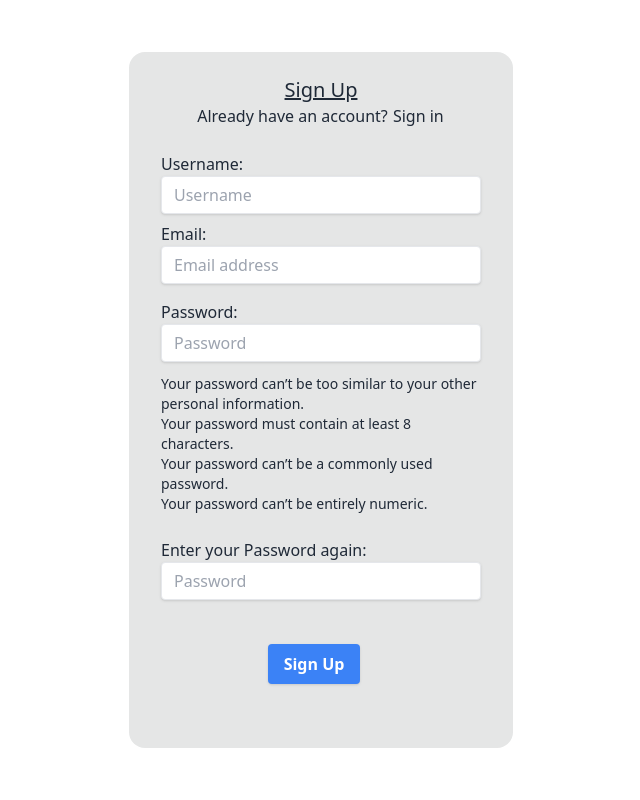
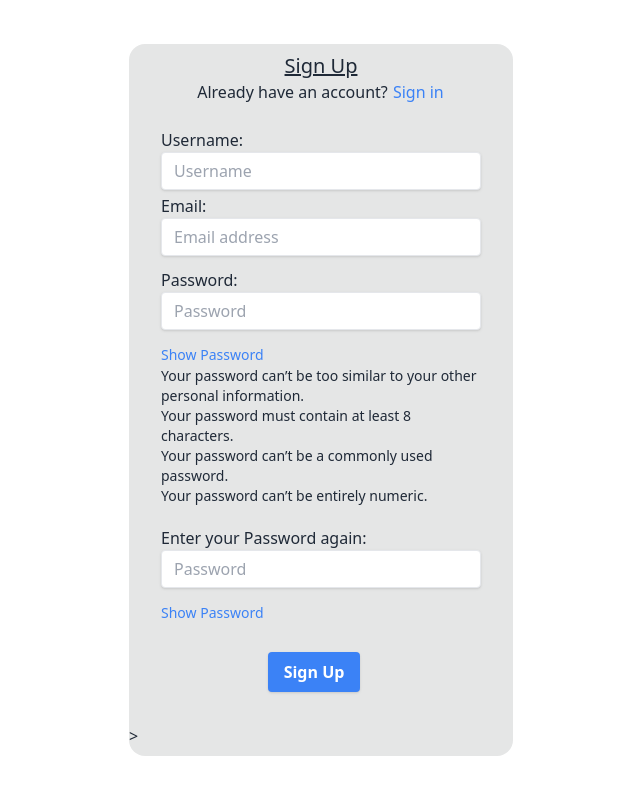
Before and after one commit to PepperJam-Loser/TCG-Binder, a Django app: page /accounts/signup/ in a window 1280 px wide. Shown: the part 64-864 px from the top of the page, without its empty margins (319-959 px from the left). Run offline with Django 5.2, Linux system fonts and the light colour scheme; some libraries are stand-ins or nearby versions.

Commit message:
Password Scripts for Sign In/Up

```diff
--- a/core/templates/account/signup.html
+++ b/core/templates/account/signup.html
@@ -7,28 +7,28 @@
 
 <h1 class="text-xl text-center underline">Sign Up</h1>
 
-<p class="text-center">Already have an account? <a href="/accounts/login/" class="btn-ghost">Sign in</a></p>
+<p class="text-center">Already have an account? <a href="/accounts/login/" class="btn-ghost text-blue-500">Sign in</a></p>
 
-<form method="post" action="/accounts/signup/" class="rounded px-8 pt-6 pb-8 mb-2">
+<form method="post" action="/accounts/signup/" class="rounded px-8 pt-6 pb-8 mb-0">
     {% csrf_token %}
 
-    <p>
-    <div class="mb-2">
+    <div class="mb-1">
         <label for="id_username">Username:</label>
         <input type="text" name="username" placeholder="Username" autocomplete="username" minlength="1" maxlength="150" required id="id_username"
         class="shadow appearance-none border rounded w-full py-2 px-3 leading-tight focus:outline-none focus:shadow-outline">
-    </div></p>
+    </div>
 
-    <p><div class="mb-4">
+    <div class="mb-3">
         <label for="id_email">Email:</label>
         <input type="email" name="email" placeholder="Email address" autocomplete="email" maxlength="320" required id="id_email" class="shadow appearance-none border rounded w-full py-2 px-3
         leading-tight focus:outline-none focus:shadow-outline">
-    </div></p>
+    </div>
 
-    <p><div class="mb-6">
+    <div class="mb-5">
         <label for="id_password1">Password:</label>
         <input type="password" name="password1" placeholder="Password" autocomplete="new-password" required aria-describedby="id_password1_helptext" id="id_password1"
         class="shadow appearance-none border rounded w-full py-2 px-3 mb-3 leading-tight focus:outline-none focus:shadow-outline">
+        <button type="button" onclick="togglePasswordVisibility('id_password1', 'toggleButton1')" id="toggleButton1" class="toggle-password text-sm text-blue-500">Show Password</button>
         <div class="text-sm">
             <span class="helptext" id="id_password1_helptext"><ul>
                 <li>Your password can’t be too similar to your other personal information.</li>
@@ -37,15 +37,15 @@
                 <li>Your password can’t be entirely numeric.</li>
             </ul></span>
         </div>
-    </p>
     </div>
 
-    <p><div class="mb-8">
+    <div class="mb-7">
         <label for="id_password2">Enter your Password again:</label>
         <input type="password" name="password2" placeholder="Password" autocomplete="new-password" required aria-describedby="id_password2_helptext" id="id_password2"
         class="shadow appearance-none border rounded w-full py-2 px-3 mb-3 leading-tight focus:outline-none focus:shadow-outline">
+        <button type="button" onclick="togglePasswordVisibility('id_password2', 'toggleButton2')" id="toggleButton2" class="toggle-password text-sm text-blue-500">Show Password</button>
     </div>
-    </p>
+
     <div class="md:flex md:items-center">
         <div class="md:w-1/3"></div>
         <div class="md:w-2/3">
@@ -58,4 +58,67 @@
 {% if SOCIALACCOUNT_ENABLED %}
     {% include "socialaccount/snippets/login.html" with page_layout="entrance" %}
 {% endif %}
+
+<!--Used ChatGPT to get script for recognizing passwords -->>
+<script>
+    function debounce(func, wait, immediate) {
+        var timeout;
+        return function() {
+            var context = this, args = arguments;
+            var later = function() {
+                timeout = null;
+                if (!immediate) func.apply(context, args);
+            };
+            var callNow = immediate && !timeout;
+            clearTimeout(timeout);
+            timeout = setTimeout(later, wait);
+            if (callNow) func.apply(context, args);
+        };
+    }
+
+    function validatePassword() {
+    const password = document.getElementById('id_password1').value;
+    const helptext = document.getElementById('id_password1_helptext');
+    // Reset to initial color if input box is empty
+    if (password === '') {
+        helptext.style.color = ''; // Resets to stylesheet default
+        return; // Exit the function early
+    }
+
+    const username = document.getElementById('id_username').value.toLowerCase();
+    const email = document.getElementById('id_email').value.toLowerCase();
+    const commonPasswords = ['password', '12345678', 'qwerty', '123456789'];
+
+    const conditions = [
+        password.length >= 8,
+        !password.match(/^[\d]+$/),
+        !username.includes(password.toLowerCase()) && !password.toLowerCase().includes(username) &&
+        !email.includes(password.toLowerCase()) && !password.toLowerCase().includes(email.split('@')[0]),
+        !commonPasswords.some(commonPassword =>
+            commonPassword.includes(password.toLowerCase()) || password.toLowerCase().includes(commonPassword))
+    ];
+
+    if (conditions.every(condition => condition)) {
+        helptext.style.color = 'green'; // Valid password
+    } else {
+        helptext.style.color = 'red'; // Invalid password
+    }
+}
+
+
+    document.getElementById('id_password1').addEventListener('input', debounce(validatePassword, 500));
+
+    function togglePasswordVisibility(passwordFieldId, toggleButtonId) {
+        var passwordField = document.getElementById(passwordFieldId);
+        var toggleButton = document.getElementById(toggleButtonId);
+        if (passwordField.type === "password") {
+            passwordField.type = "text";
+            toggleButton.textContent = "Hide Password";
+        } else {
+            passwordField.type = "password";
+            toggleButton.textContent = "Show Password";
+        }
+    }
+</script>
+
 {% endblock content %}
--- a/core/templates/allauth/layouts/base.html
+++ b/core/templates/allauth/layouts/base.html
@@ -18,7 +18,7 @@
         {% include 'navbar.html' %}
         <!--This is a card specifically for formatting Sign Up, In, Out-->
         <div class="h-screen flex items-center justify-center">
-        <div class="card w-96 bg-base-300 py-6">
+        <div class="card w-96 bg-base-300 py-2">
         {% block body %}
             {% block content %}
             {% endblock content %}
--- a/static/styles/cardstyle.css
+++ b/static/styles/cardstyle.css
@@ -41,7 +41,7 @@
             backface-visibility: hidden;
             border: 1px solid rgb(0, 0, 0);
             border-radius: 1rem;
-            background-color: rgb(244, 169, 169);
+            background-color: grey;
         }
 
         .flip-card-front {
```
Also changed, not shown: core/templates/account/login.html (+17 -7 lines), core/templates/pages/library.html (+22 -1 lines). Lines whose indentation alone changed are shown as unchanged.
